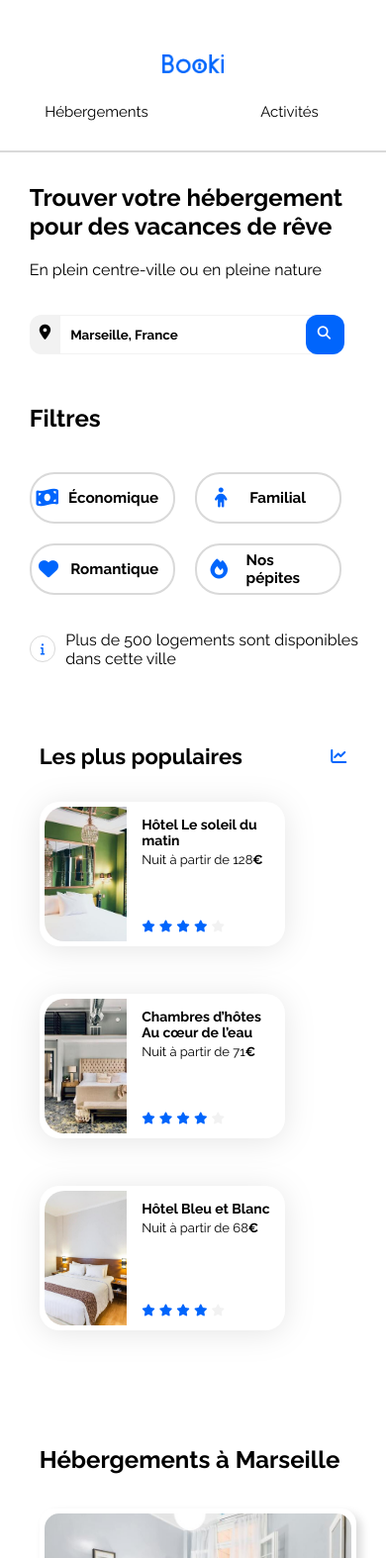
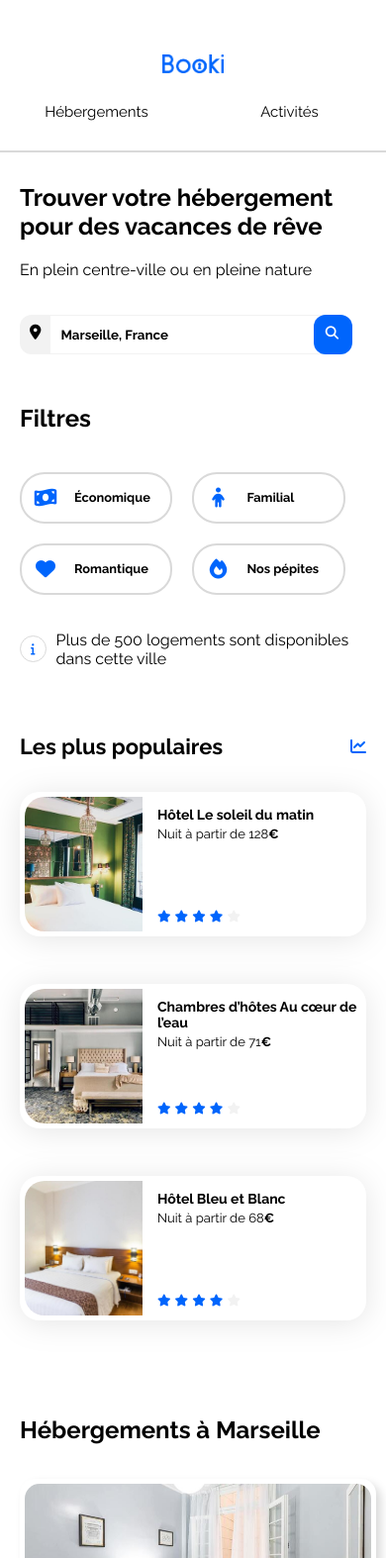
Before and after one commit to Lil33000/Projet02-Booki-OP, a website built with Vite: page index.html in a window 390 px wide. Shown: the top 1574 px of the page at 99% size. Built offline with nearby package versions, Linux system fonts and the light colour scheme.

Commit message:
fix: max-witdh image

```diff
--- a/css/style.css
+++ b/css/style.css
@@ -61,7 +61,7 @@ a {
 /********PARTIE HEADER **************/
 
 #header {
-  width: 95%;
+  width: 100%;
   margin: auto;
   display: flex;
   justify-content: space-between;
@@ -94,7 +94,7 @@ a {
 /*************** PAGE *************/
 
 #page {
-  width: 95%;
+  width: 100%;
   margin: auto;
 }
 
@@ -158,7 +158,6 @@ a {
 #filter {
   display: flex;
   align-items: center;
-
   flex-wrap: wrap;
   gap: 20px;
 }
@@ -188,7 +187,7 @@ a {
 
 .types span {
   font-weight: bold;
-  font-size: 0.95em;
+  font-size: 0.8em;
   padding: 0px 10px;
 }
 
@@ -323,6 +322,7 @@ a {
   height: 136px;
   border-top-left-radius: 20px;
   border-bottom-left-radius: 20px;
+  min-width: 35%;
 }
 
 .populaires-cards .card-content {
@@ -522,16 +522,15 @@ footer {
 
   .hebergements-and-populaires section {
     background-color: #ffffff;
+    padding: 20px;
   }
 
   .populaires-cards {
     flex-direction: column;
-
   }
   .populaires-cards a {
-    width: 80%;
+    width: 100%;
   }
-
 
   #list-cards-hotels {
     width: 100%;
@@ -560,9 +559,11 @@ footer {
   .card-hotel {
     width: 100%;
   }
-.card-hotel img {
-  height: 150px;
-}
+
+  .card-hotel img {
+    height: 150px;
+  }
+
   footer {
     padding-left: 40px;
     flex-direction: column;
@@ -572,7 +573,7 @@ footer {
     flex-direction: column;
     justify-content: center;
     width: 100%;
-    margin: 40px 0 60px 0;
+    margin: 40px 0px 60px 0px;
   }
 
   #section-navbar {
```
